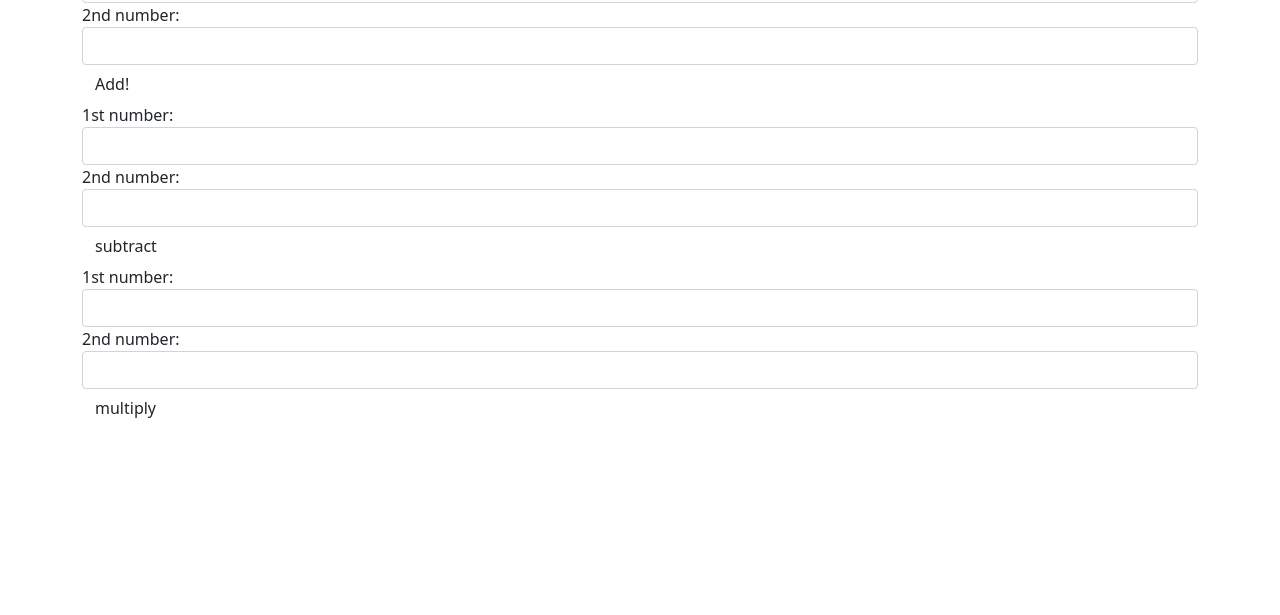
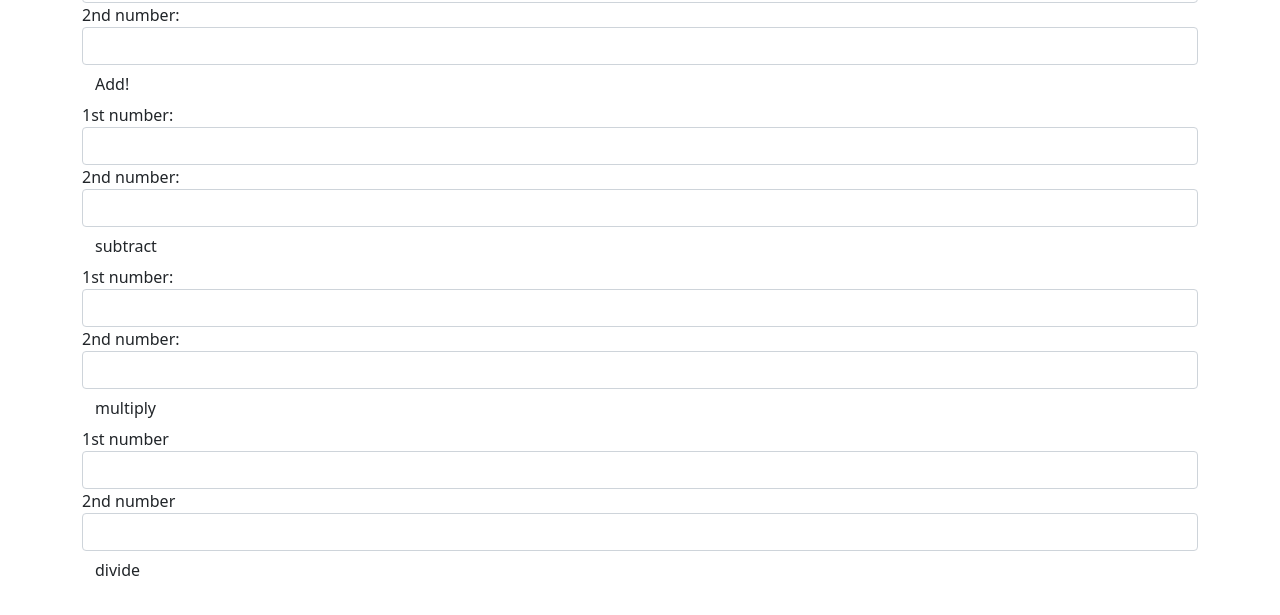
Before and after one commit to warneralex0914/calculator, a plain HTML site: page index.html in a window 1280 px wide. Shown: the part 115-730 px from the top of the page. Drawn offline with Linux system fonts and the light colour scheme.

Commit message:
this commit will include the ability to divide

```diff
--- a/index.html
+++ b/index.html
@@ -43,6 +43,17 @@
           </div>
           <button type="submit" class="btn"> multiply</button>
         </form>
+        <form id="divide">
+          <div class="form-group">
+            <label for="divide1">1st number</label>
+            <input id="divide1" class="form-control" type="text">
+          </div>
+          <div class="form-group">
+            <label for="divide2"> 2nd number</label>
+            <input id="divide2" class="form-control" type="text">
+            </div>
+            <button type="submit" class="btn"> divide</button>
+            </form>
   </div>
 </body>
 </html>
--- a/js/scripts.js
+++ b/js/scripts.js
@@ -30,11 +30,11 @@ $(document).ready(function()  {
     const number1 = parseInt($("#multiply1").val());
     const number2 = parseInt($("#multiply2").val());
     alert(multiply(number1, number2));
+  });
   $("form#divide").submit(function(event) {
     event.preventDefault();
     const number1 = parseInt($("#divide1").val());
-    const number2 = parseInt($("divide2").val());
+    const number2 = parseInt($("#divide2").val());
     alert(divide(number1, number2));
-   });
   });
 });
```
